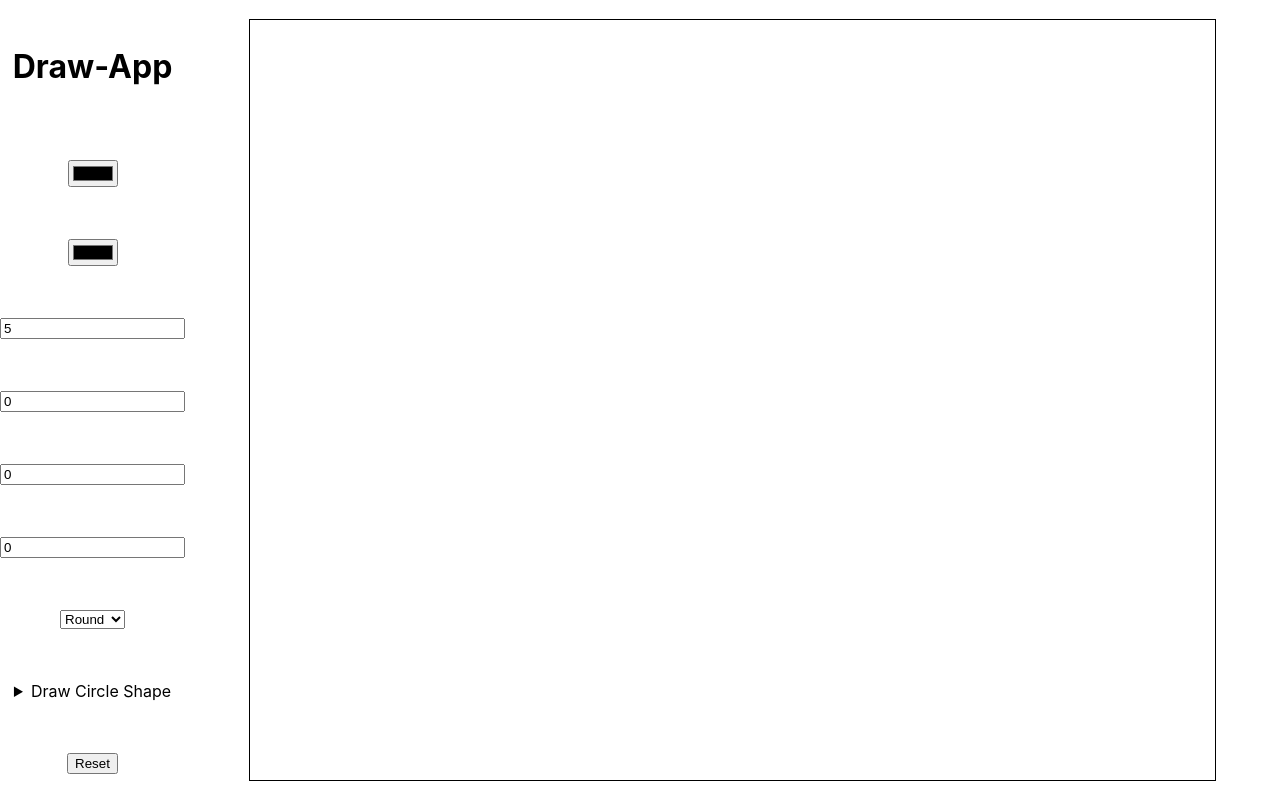
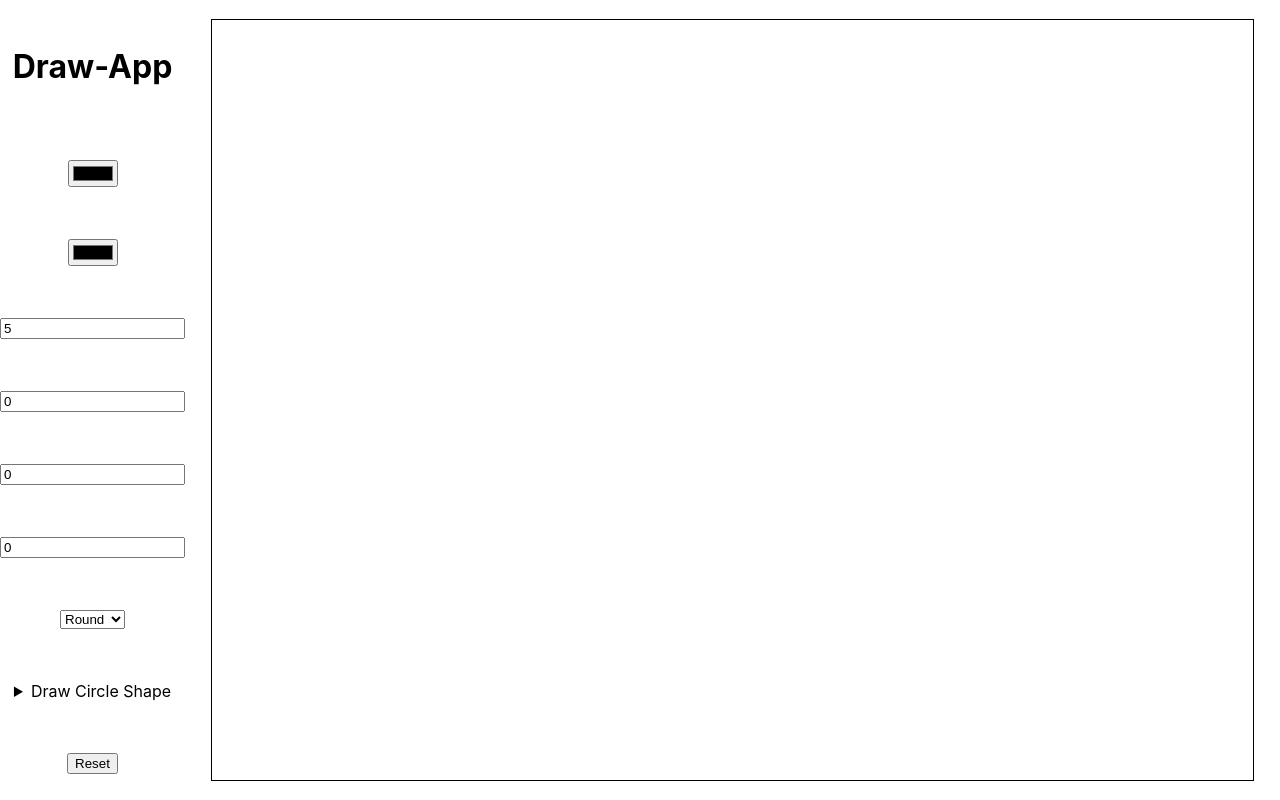
Before and after one commit to asdt560/drawing, a React (Create React App) app: page / in a window 1280 px wide. Built offline with nearby package versions, Linux system fonts and the light colour scheme.

Commit message:
Amend style

```diff
--- a/src/App.css
+++ b/src/App.css
@@ -53,7 +53,7 @@
 
 .canvasholder{
   border: 1px solid black;
-  margin: 5%;
+  margin: 2%;
   height: 95%;
   width: 95%;
   align-self: center;
```
